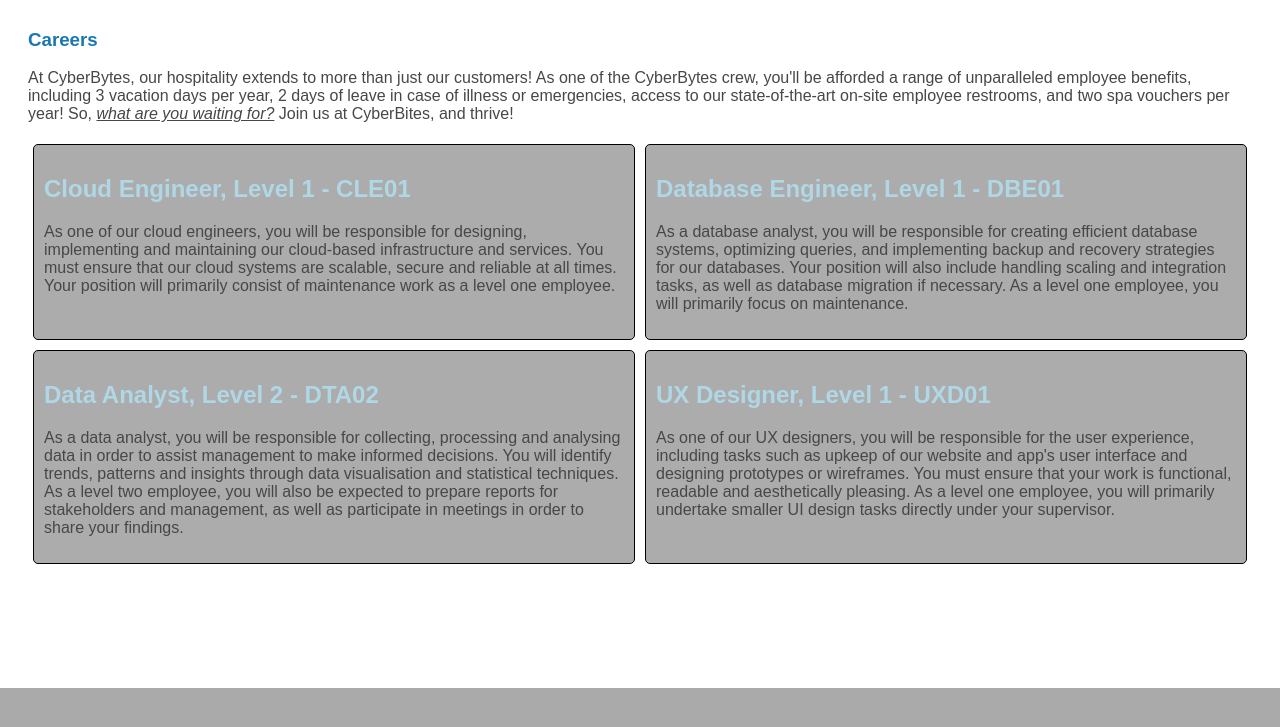
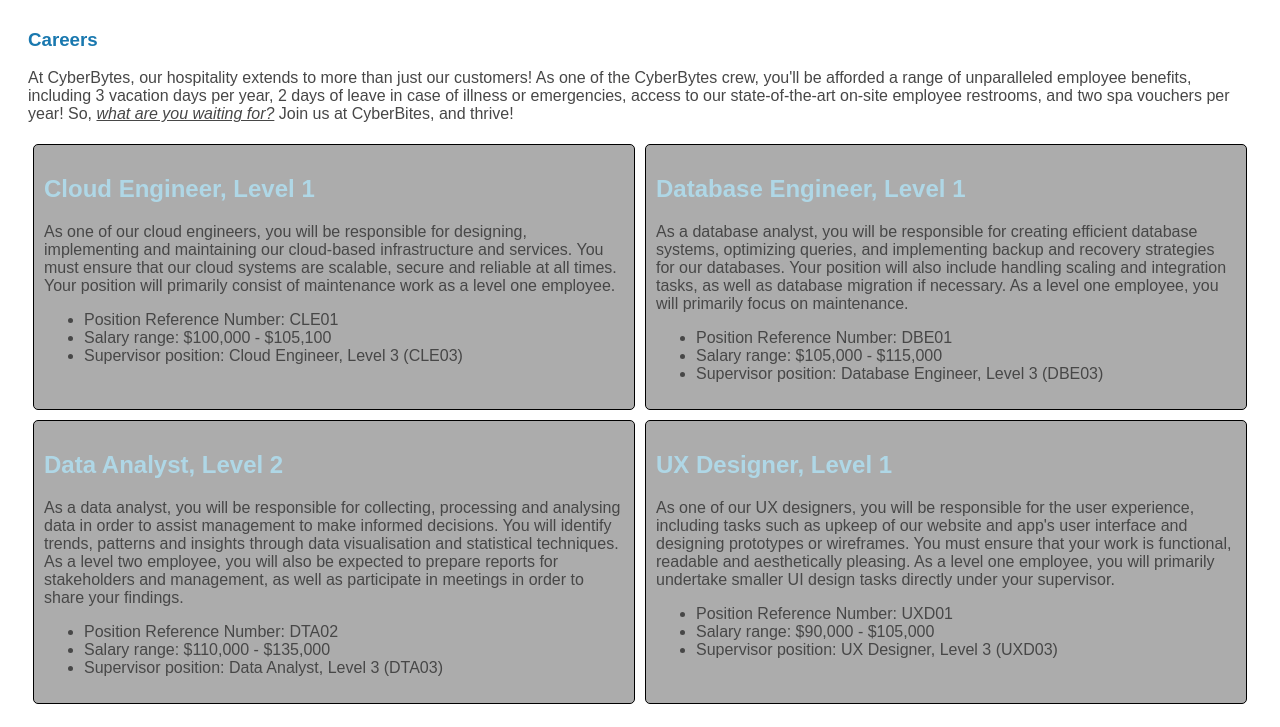
Before and after one commit to WilkiSwin406/WebTechAssignment1, a PHP site: page /jobs.html in a window 1280 px wide. Shown: the part 112-839 px from the top of the page. Before the commit the page ends 800 px from the top, so only its background shows below. Run offline with PHP 8.4, Linux system fonts and the light colour scheme.

Commit message:
added further job details and color transition on hovering over job descriptions

```diff
--- a/jobs.html
+++ b/jobs.html
@@ -31,23 +31,43 @@
 
             <!-- GenAI used as a template for all job descriptions. Website used was https://chatgpt.com, and the prompt was: "Hi, ChatGPT! Can you please write me one short paragraph (for each position) that would serve as a position description for the following jobs: Cloud Engineer, Database Engineer, Data Analyst, UX Designer" -->
             <section class="jobs-descriptions" id="cloud-engineer">
-                <h2>Cloud Engineer, Level 1 - CLE01</h2>
+                <h2>Cloud Engineer, Level 1</h2>
                 <p>As one of our cloud engineers, you will be responsible for designing, implementing and maintaining our cloud-based infrastructure and services. You must ensure that our cloud systems are scalable, secure and reliable at all times. Your position will primarily consist of maintenance work as a level one employee.</p>
+                <ul>
+                    <li>Position Reference Number: CLE01</li>
+                    <li>Salary range: $100,000 - $105,100</li>
+                    <li>Supervisor position: Cloud Engineer, Level 3 (CLE03)</li>
+                </ul>
             </section>
 
             <section class="jobs-descriptions" id="database-engineer">
-                <h2>Database Engineer, Level 1 - DBE01</h2>
+                <h2>Database Engineer, Level 1</h2>
                 <p>As a database analyst, you will be responsible for creating efficient database systems, optimizing queries, and implementing backup and recovery strategies for our databases. Your position will also include handling scaling and integration tasks, as well as database migration if necessary. As a level one employee, you will primarily focus on maintenance.</p>
+                <ul>
+                    <li>Position Reference Number: DBE01</li>
+                    <li>Salary range: $105,000 - $115,000</li>
+                    <li>Supervisor position: Database Engineer, Level 3 (DBE03)</li>
+                </ul>
             </section>
 
             <section class="jobs-descriptions" id="data-analyst">
-                <h2>Data Analyst, Level 2 - DTA02</h2>
+                <h2>Data Analyst, Level 2</h2>
                 <p>As a data analyst, you will be responsible for collecting, processing and analysing data in order to assist management to make informed decisions. You will identify trends, patterns and insights through data visualisation and statistical techniques. As a level two employee, you will also be expected to prepare reports for stakeholders and management, as well as participate in meetings in order to share your findings.</p>
+                <ul>
+                    <li>Position Reference Number: DTA02</li>
+                    <li>Salary range: $110,000 - $135,000</li>
+                    <li>Supervisor position: Data Analyst, Level 3 (DTA03)</li>
+                </ul>
             </section>
 
             <section class="jobs-descriptions" id="ux-designer">
-                <h2>UX Designer, Level 1 - UXD01</h2>
+                <h2>UX Designer, Level 1</h2>
                 <p>As one of our UX designers, you will be responsible for the user experience, including tasks such as upkeep of our website and app's user interface and designing prototypes or wireframes. You must ensure that your work is functional, readable and aesthetically pleasing. As a level one employee, you will primarily undertake smaller UI design tasks directly under your supervisor.</p>
+                <ul>
+                    <li>Position Reference Number: UXD01</li>
+                    <li>Salary range: $90,000 - $105,000</li>
+                    <li>Supervisor position: UX Designer, Level 3 (UXD03)</li>
+                </ul>
             </section>
 
 
--- a/styles.css
+++ b/styles.css
@@ -223,13 +223,6 @@ label {
 
 /* Connor's Jobs Page */
 
-.jobs-descriptions{
-    background-color: #acacac;
-    border: 1px solid black;
-    padding: 10px;
-    margin: 5px;
-    border-radius: 5px;
-}
 
 .jobs-tiles {
     display: grid;
@@ -241,3 +234,35 @@ label {
     margin-right: 10px;
     padding: 10px;
 }
+
+.jobs-descriptions {
+    background-color: #acacac;
+    border: 1px solid black;
+    padding: 10px;
+    margin: 5px;
+    border-radius: 5px;
+    transition: background-color 0.15s linear;
+}
+
+/* The code below adds color transition effects when you hover over the job descriptor tiles */
+
+.jobs-descriptions p {
+    transition: color 0.15s linear;
+}
+
+.jobs-descriptions li {
+    transition: color 0.15s linear;
+}
+
+.jobs-descriptions:hover {
+    background-color: rgb(25, 120, 175);
+    cursor: pointer;
+}
+
+.jobs-descriptions:hover p {
+    color: white;
+}
+
+.jobs-descriptions:hover li {
+    color:white;
+}
```
